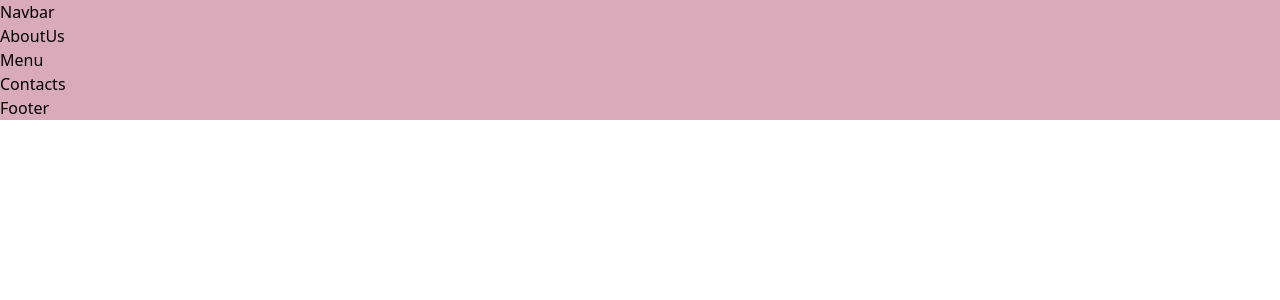
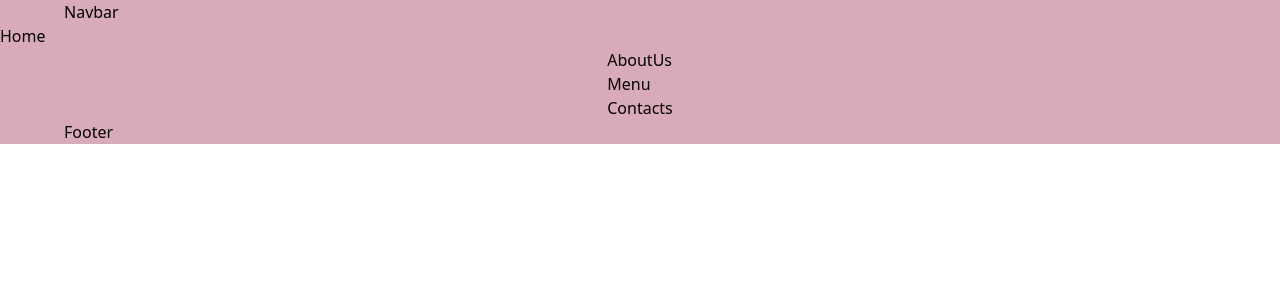
Before and after one commit to Rali-28/the_brewster, a React (Vite) app: page / in a window 1280 px wide. Shown: the top 300 px of the page. Built offline with nearby package versions, Linux system fonts and the light colour scheme.

Commit message:
Update components
Included styles into components' container
Updated the Landing page to Home

```diff
--- a/src/App.jsx
+++ b/src/App.jsx
@@ -1,22 +1,28 @@
 import React from 'react'
-import { AboutUs, Contacts, Footer, Menu, Navbar } from './components'
+import { AboutUs, Contacts, Footer, Home, Menu, Navbar } from './components'
+import styles from './style'
 
 const App = () => (
 
   /* Main Div Container */
-  <div className='bg-primary'>
+  <div className='w-full overflow-hidden bg-primary'>
 
     {/* Navbar */}
-    <div>
-      <div>
+    <div className={`${styles.paddingX} ${styles.flexCenter}`}>
+      <div className={`${styles.boxWidth}`}>
         <Navbar />
       </div>
     </div>
 
-
+    {/* Home Page */} {/* BG and  */}
+    <div className={`bg-primary ${styles.flexStart}`}>
+      <div className={`${styles.boxWidth}`}>
+        <Home />
+      </div>
+    </div>
 
     {/* Content */}
-    <div>
+    <div className={`bg-primary ${styles.paddingX} ${styles.flexStart}`}>
       <div>
         <AboutUs />
         <Menu />
@@ -25,8 +31,8 @@ const App = () => (
     </div>
 
     {/* Footer */}
-    <div>
-      <div>
+    <div className={`${styles.paddingX} ${styles.flexCenter}`}>
+      <div className={`${styles.boxWidth}`}>
         <Footer />
       </div>
     </div>
--- /dev/null
+++ b/src/components/Home.jsx
@@ -0,0 +1,9 @@
+import React from 'react'
+
+const Home = () => {
+  return (
+    <div>Home</div>
+  )
+}
+
+export default Home
--- a/src/components/index.js
+++ b/src/components/index.js
@@ -4,6 +4,7 @@ import Footer from './Footer';
 import Menu from './Menu';
 import Navbar from './Navbar';
 import Home from './Home';
+
 
 export
 {
@@ -12,5 +13,5 @@ export
     Footer,
     Menu,
     Navbar,
-    Home
+    Home,
 };
```
